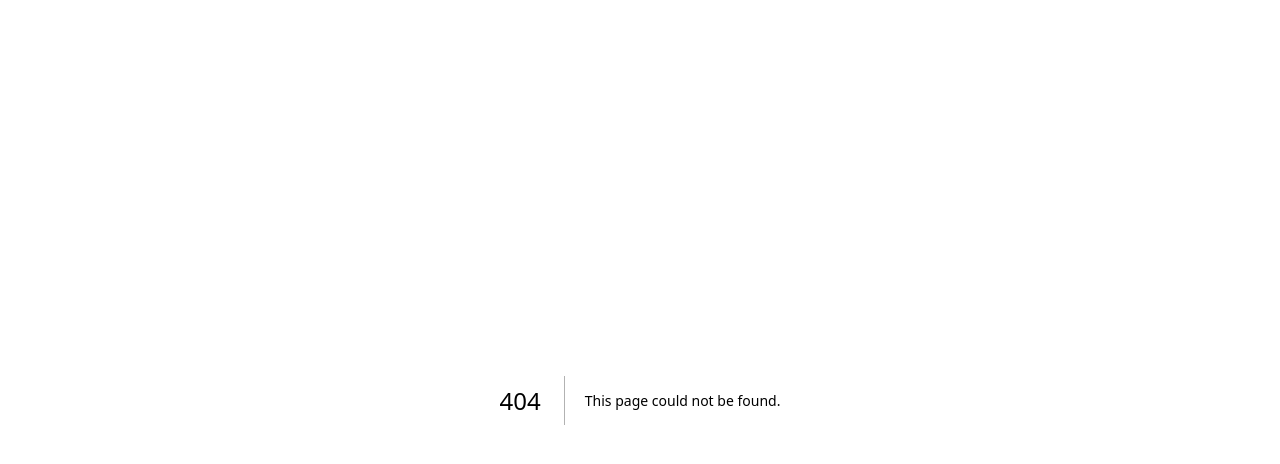
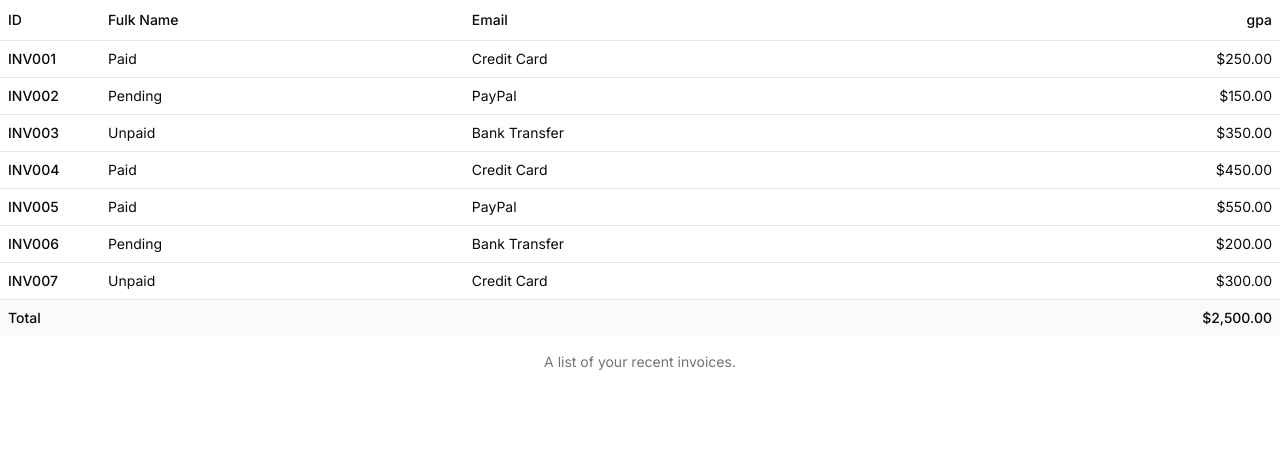
Before and after one commit to jey-uki/api-connection-with-nextjs, a Next.js app: page /students in a window 1280 px wide. Before the commit this address had no page. Shown: the top 464 px of the page. Built offline with nearby package versions, Linux system fonts and the light colour scheme.

Commit message:
baseic structure of student list

```diff
--- /dev/null
+++ b/app/students/page.tsx
@@ -0,0 +1,10 @@
+import StudentListView from '@/sections/student/student-list-view'
+import React from 'react'
+
+export default function page() {
+  return (
+    <div>
+        <StudentListView />
+    </div>
+  )
+}
--- /dev/null
+++ b/components/ui/table.tsx
@@ -0,0 +1,116 @@
+"use client"
+
+import * as React from "react"
+
+import { cn } from "@/lib/utils"
+
+function Table({ className, ...props }: React.ComponentProps<"table">) {
+  return (
+    <div
+      data-slot="table-container"
+      className="relative w-full overflow-x-auto"
+    >
+      <table
+        data-slot="table"
+        className={cn("w-full caption-bottom text-sm", className)}
+        {...props}
+      />
+    </div>
+  )
+}
+
+function TableHeader({ className, ...props }: React.ComponentProps<"thead">) {
+  return (
+    <thead
+      data-slot="table-header"
+      className={cn("[&_tr]:border-b", className)}
+      {...props}
+    />
+  )
+}
+
+function TableBody({ className, ...props }: React.ComponentProps<"tbody">) {
+  return (
+    <tbody
+      data-slot="table-body"
+      className={cn("[&_tr:last-child]:border-0", className)}
+      {...props}
+    />
+  )
+}
+
+function TableFooter({ className, ...props }: React.ComponentProps<"tfoot">) {
+  return (
+    <tfoot
+      data-slot="table-footer"
+      className={cn(
+        "border-t bg-muted/50 font-medium [&>tr]:last:border-b-0",
+        className
+      )}
+      {...props}
+    />
+  )
+}
+
+function TableRow({ className, ...props }: React.ComponentProps<"tr">) {
+  return (
+    <tr
+      data-slot="table-row"
+      className={cn(
+        "border-b transition-colors hover:bg-muted/50 has-aria-expanded:bg-muted/50 data-[state=selected]:bg-muted",
+        className
+      )}
+      {...props}
+    />
+  )
+}
+
+function TableHead({ className, ...props }: React.ComponentProps<"th">) {
+  return (
+    <th
+      data-slot="table-head"
+      className={cn(
+        "h-10 px-2 text-left align-middle font-medium whitespace-nowrap text-foreground [&:has([role=checkbox])]:pr-0",
+        className
+      )}
+      {...props}
+    />
+  )
+}
+
+function TableCell({ className, ...props }: React.ComponentProps<"td">) {
+  return (
+    <td
+      data-slot="table-cell"
+      className={cn(
+        "p-2 align-middle whitespace-nowrap [&:has([role=checkbox])]:pr-0",
+        className
+      )}
+      {...props}
+    />
+  )
+}
+
+function TableCaption({
+  className,
+  ...props
+}: React.ComponentProps<"caption">) {
+  return (
+    <caption
+      data-slot="table-caption"
+      className={cn("mt-4 text-sm text-muted-foreground", className)}
+      {...props}
+    />
+  )
+}
+
+export {
+  Table,
+  TableHeader,
+  TableBody,
+  TableFooter,
+  TableHead,
+  TableRow,
+  TableCell,
+  TableCaption,
+}
--- a/package.json
+++ b/package.json
@@ -12,6 +12,7 @@
     "typecheck": "tsc --noEmit"
   },
   "dependencies": {
+    "axios": "^1.17.0",
     "class-variance-authority": "^0.7.1",
     "clsx": "^2.1.1",
     "lucide-react": "^1.17.0",
--- /dev/null
+++ b/sections/student/student-list-view.tsx
@@ -0,0 +1,91 @@
+import {
+  Table,
+  TableBody,
+  TableCaption,
+  TableCell,
+  TableFooter,
+  TableHead,
+  TableHeader,
+  TableRow,
+} from "@/components/ui/table"
+
+const invoices = [
+  {
+    invoice: "INV001",
+    paymentStatus: "Paid",
+    totalAmount: "$250.00",
+    paymentMethod: "Credit Card",
+  },
+  {
+    invoice: "INV002",
+    paymentStatus: "Pending",
+    totalAmount: "$150.00",
+    paymentMethod: "PayPal",
+  },
+  {
+    invoice: "INV003",
+    paymentStatus: "Unpaid",
+    totalAmount: "$350.00",
+    paymentMethod: "Bank Transfer",
+  },
+  {
+    invoice: "INV004",
+    paymentStatus: "Paid",
+    totalAmount: "$450.00",
+    paymentMethod: "Credit Card",
+  },
+  {
+    invoice: "INV005",
+    paymentStatus: "Paid",
+    totalAmount: "$550.00",
+    paymentMethod: "PayPal",
+  },
+  {
+    invoice: "INV006",
+    paymentStatus: "Pending",
+    totalAmount: "$200.00",
+    paymentMethod: "Bank Transfer",
+  },
+  {
+    invoice: "INV007",
+    paymentStatus: "Unpaid",
+    totalAmount: "$300.00",
+    paymentMethod: "Credit Card",
+  },
+]
+
+export default function StudentListView() {
+  return (
+    <div>
+      <Table>
+        <TableCaption>A list of your recent invoices.</TableCaption>
+        <TableHeader>
+          <TableRow>
+            <TableHead className="w-[100px]">ID</TableHead>
+            <TableHead>Fulk Name</TableHead>
+            <TableHead>Email</TableHead>
+            <TableHead className="text-right">gpa</TableHead>
+          </TableRow>
+        </TableHeader>
+        <TableBody>
+          {invoices.map((invoice) => (
+            <TableRow key={invoice.invoice}>
+              <TableCell className="font-medium">{invoice.invoice}</TableCell>
+              <TableCell>{invoice.paymentStatus}</TableCell>
+              <TableCell>{invoice.paymentMethod}</TableCell>
+              <TableCell className="text-right">
+                {invoice.totalAmount}
+              </TableCell>
+            </TableRow>
+          ))}
+        </TableBody>
+        <TableFooter>
+          <TableRow>
+            <TableCell colSpan={3}>Total</TableCell>
+            <TableCell className="text-right">$2,500.00</TableCell>
+          </TableRow>
+        </TableFooter>
+      </Table>
+    </div>
+  )
+}
```
Also changed, not shown: 1 other file (tests, documents, lock files or other folders).
